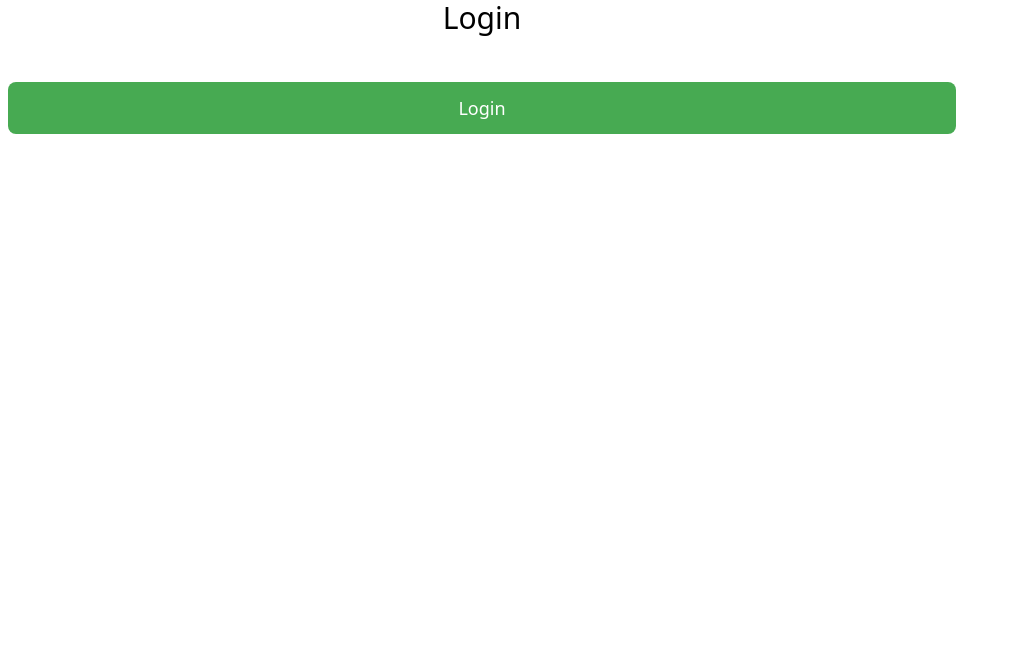
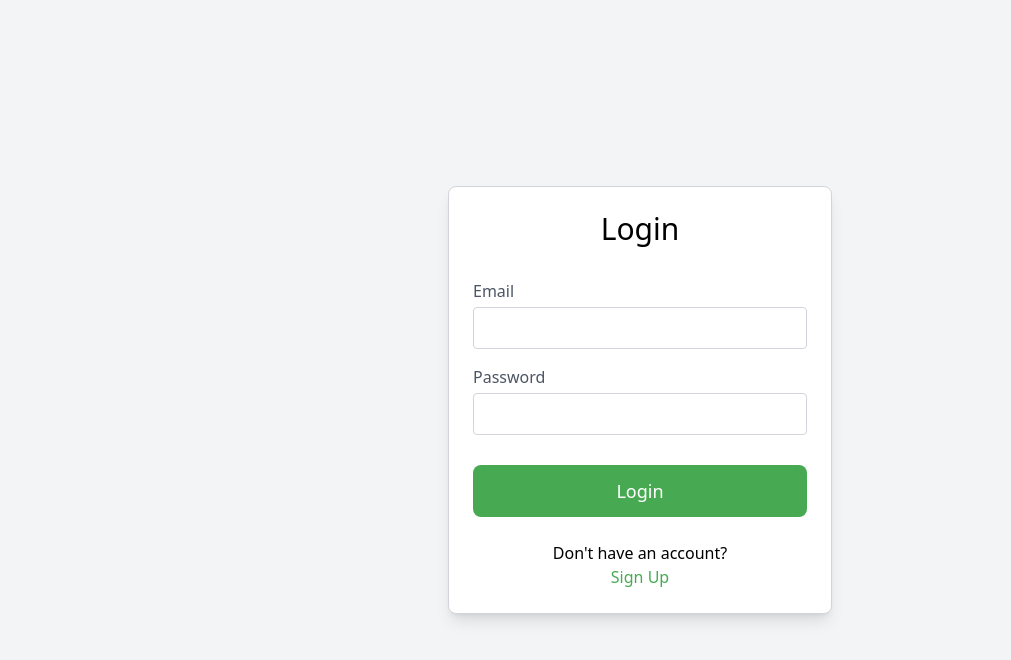
Before and after one commit to valikbrrr/shop-react-client, a React (Vite) app: page /auth in a window 1280 px wide. Shown: the top 660 px of the page, without its empty margins (0-1011 px from the left). Built offline with nearby package versions, Linux system fonts and the light colour scheme.

Commit message:
add style for Auth page

```diff
--- a/src/components/screens/auth/Auth.tsx
+++ b/src/components/screens/auth/Auth.tsx
@@ -18,18 +18,51 @@ const Auth = () => {
   const isLoading = false;
 
   return (
-    <div className="mx-2 items-center justify-center h-full">
-      <div className="w-9/12">
+    <div className="flex items-center justify-center h-screen bg-gray-100">
+      <div className="p-6 rounded-lg shadow-lg border border-gray-300 bg-white max-w-sm w-full">
         <p className="text-center text-black text-3xl font-medium mb-8">
           {isReg ? "Sign Up" : "Login"}
         </p>
         {isLoading ? (
           <Loader />
         ) : (
-          <>
-            {/* Auth Fields */}
-            <Button onClick={handleSubmit(onSubmit)}>{isReg ? "Sign Up" : "Login"}</Button>
-          </>
+          <form onSubmit={handleSubmit(onSubmit)}>
+            {/* Поля формы */}
+            <div className="mb-4">
+              <label className="block mb-1 text-gray-600">Email</label>
+              <input
+                type="email"
+                {...control.register("email")}
+                className="border border-gray-300 p-2 w-full rounded"
+                required
+              />
+            </div>
+            <div className="mb-4">
+              <label className="block mb-1 text-gray-600">Password</label>
+              <input
+                type="password"
+                {...control.register("password")}
+                className="border border-gray-300 p-2 w-full rounded"
+                required
+              />
+            </div>
+            <Button type="submit" className="w-full">
+              {isReg ? "Sign Up" : "Login"}
+            </Button>
+
+            <div className="flex flex-col items-center mt-6">
+              <p className="text-black text-center text-base">
+                {isReg ? "Already have an account?" : "Don't have an account?"}
+              </p>
+              <button
+                type="button"
+                onClick={() => setIsReg(!isReg)}
+                className="text-[#47AA52]"
+              >
+                {isReg ? "Login" : "Sign Up"}
+              </button>
+            </div>
+          </form>
         )}
       </div>
     </div>
```
